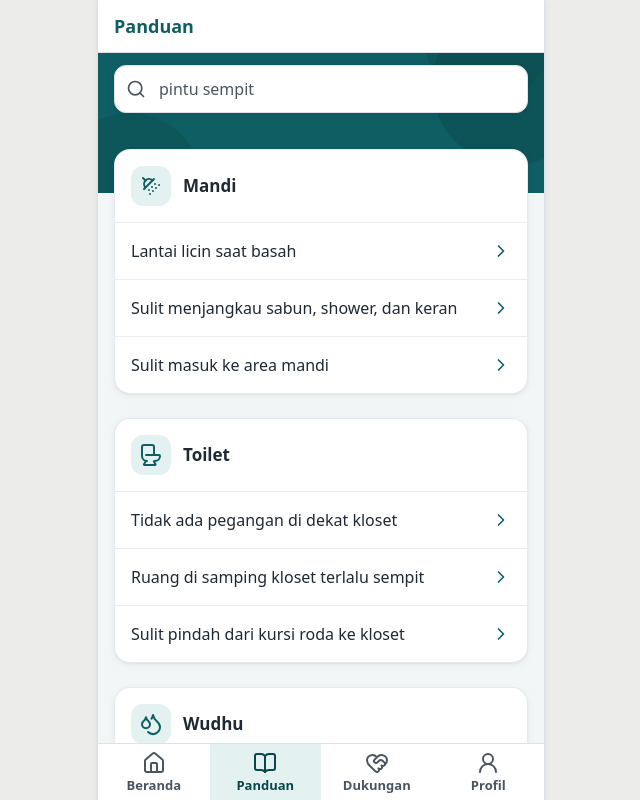
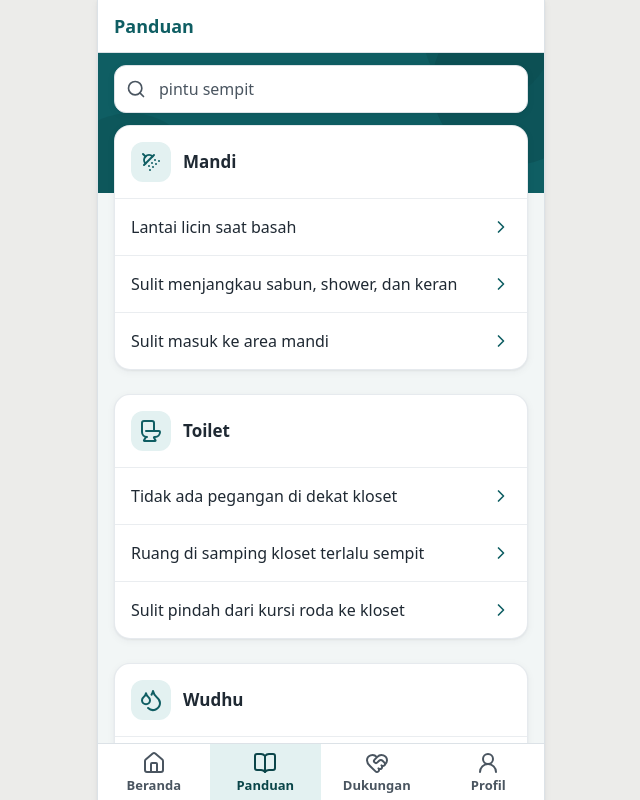
Before and after one commit to titohanafi/transisidnr, a React (Vite) app: page /#/rencana in a window 1280 px wide. Shown: the top 800 px of the page, without its empty margins (319-959 px from the left). Built offline with nearby package versions, Linux system fonts and the light colour scheme.

Commit message:
Panduan umum: hilangkan margin tersembunyi di atas kartu pertama, ruang atas dan bawah kolom cari benar-benar sama
Co-Authored-By: Claude Sonnet 5.5 <noreply@anthropic.com>

```diff
--- a/src/screens/Jelajah.tsx
+++ b/src/screens/Jelajah.tsx
@@ -107,7 +107,7 @@ function Daftar({ awal }: { awal: Filter }) {
     >
       <div className={filter === "semua" ? "-mt-9" : undefined}>
         {filter === "semua" && cari.trim() !== "" && (
-          <aside className="mt-isi flex items-start gap-2 rounded-kartu border border-catatan-garis bg-catatan-muda p-3 text-catatan">
+          <aside className="mb-bagian flex items-start gap-2 rounded-kartu border border-catatan-garis bg-catatan-muda p-3 text-catatan">
             <Info className="mt-0.5 h-5 w-5 shrink-0" strokeWidth={2} aria-hidden="true" focusable="false" />
             <p className="text-kecil">{t.cari.cakupan}</p>
           </aside>
@@ -126,7 +126,7 @@ function Daftar({ awal }: { awal: Filter }) {
             {kelompok.map((g) => (
               <section
                 key={g.kunci}
-                className="mt-bagian overflow-hidden rounded-kartu border border-garis/70 bg-white shadow-kartu first:mt-0"
+                className="mt-bagian overflow-hidden rounded-kartu border border-garis/70 bg-white shadow-kartu first-of-type:mt-0"
                 aria-labelledby={`grup-${g.kunci}`}
               >
                 <h2 id={`grup-${g.kunci}`} className="flex items-center gap-3 p-4 text-judulKartu">
```
Also changed, not shown: 1 other file (tests, documents, lock files or other folders).
